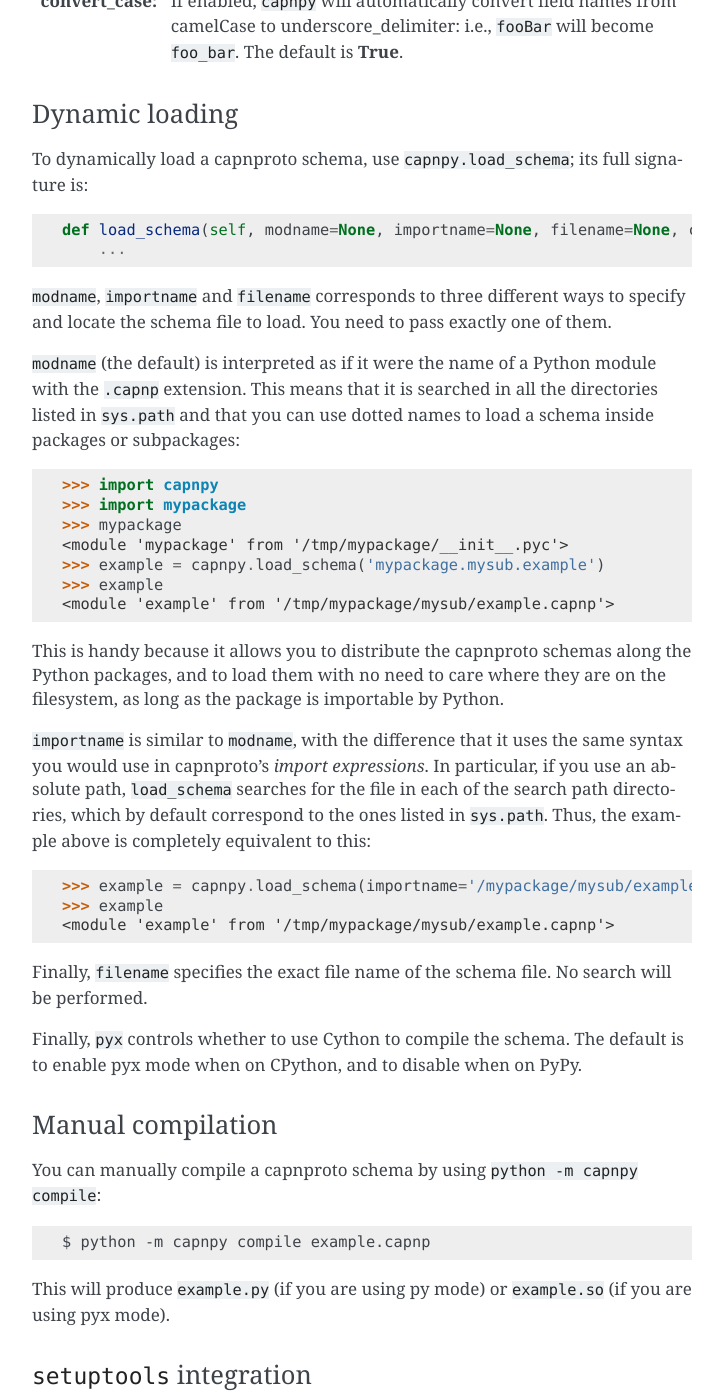
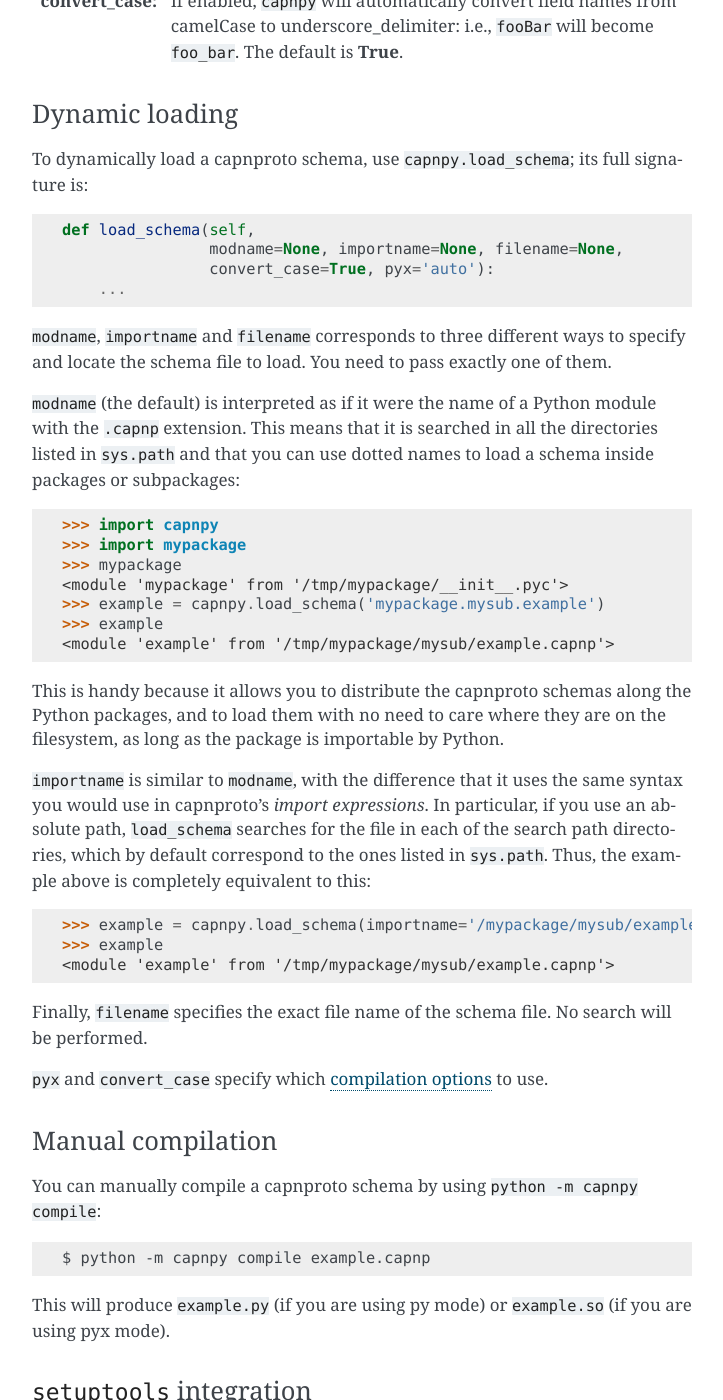
Before and after one commit to antocuni/capnpy, a Sphinx documentation site: the page built from docs/source/index.rst, in a window 1280 px wide and 1400 px high, scrolled down 1720 px. Shown: the whole window, without its empty margins (388-1111 px from the left). Built offline with Sphinx 7.4.7, drawn with Linux system fonts in a browser that asks for light colours.

Commit message:
more tweaks

```diff
--- a/docs/source/index.rst
+++ b/docs/source/index.rst
@@ -63,14 +63,15 @@ Loading schemas
 :precompiled: to generate Python bindings for a schema, to be imported
     later.
 
-If you use **dynamic loading**, you always need the ``capnp`` executable
+If you use `dynamic loading`_, you always need the ``capnp`` executable
 whenever you want to load a schema.
 
-If use use **precompiled mode**, you need ``capnp`` to compile the schema, but
+If you use `precompiled mode`__, you need ``capnp`` to compile the schema, but
 not to load it later; this means that you can distribute the precompiled
 schemas, and the client machines will be able to load it without having to
 install the official capnproto distribution.
 
+.. __: #manual-compilation
 
 Compilation options
 --------------------
@@ -98,7 +99,9 @@ Dynamic loading
 To dynamically load a capnproto schema, use ``capnpy.load_schema``; its full
 signature is::
 
-    def load_schema(self, modname=None, importname=None, filename=None, convert_case=True, pyx='auto'):
+    def load_schema(self,
+                    modname=None, importname=None, filename=None,
+                    convert_case=True, pyx='auto'):
         ...
 
 ``modname``, ``importname`` and ``filename`` corresponds to three different
@@ -135,9 +138,7 @@ the search path directories, which by default correspond to the ones listed in
 Finally, ``filename`` specifies the exact file name of the schema file. No
 search will be performed.
 
-
-Finally, ``pyx`` controls whether to use Cython to compile the schema. The
-default is to enable pyx mode when on CPython, and to disable when on PyPy.
+``pyx`` and ``convert_case`` specify which `compilation options`_ to use.
 
 
 Manual compilation
```
